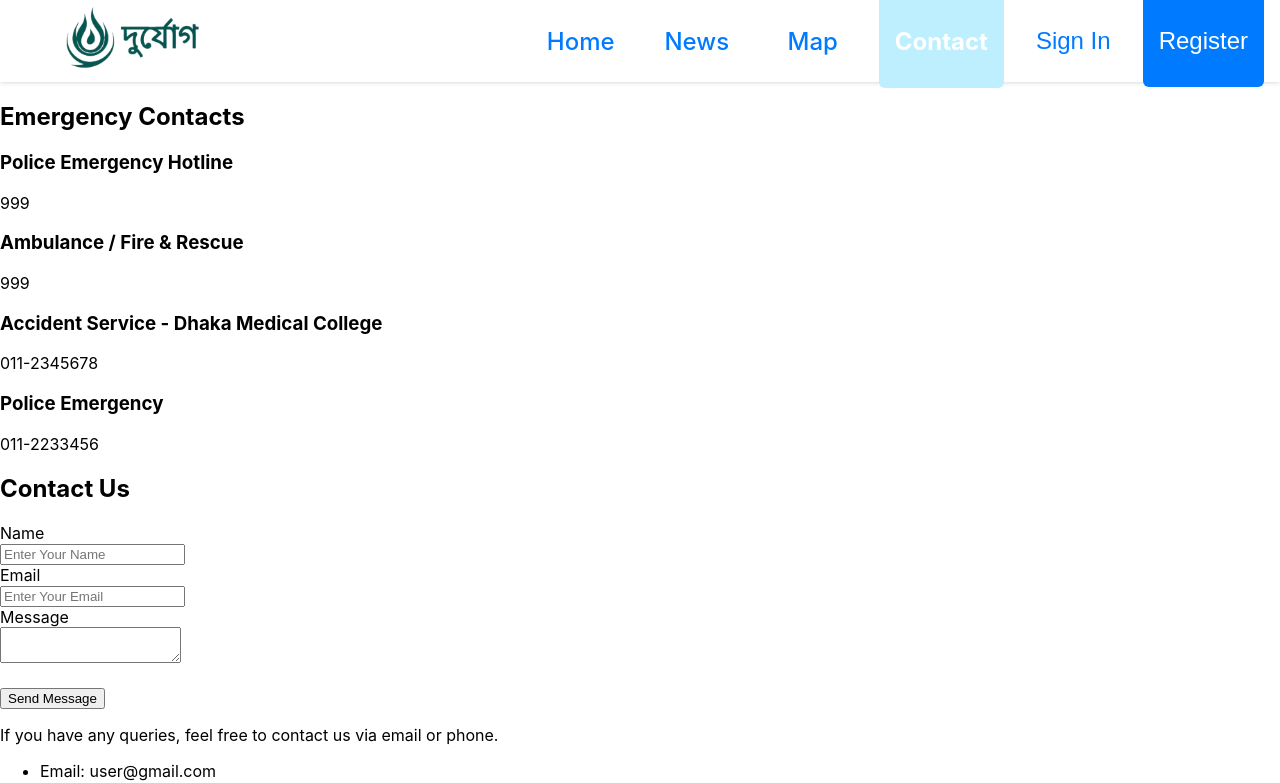
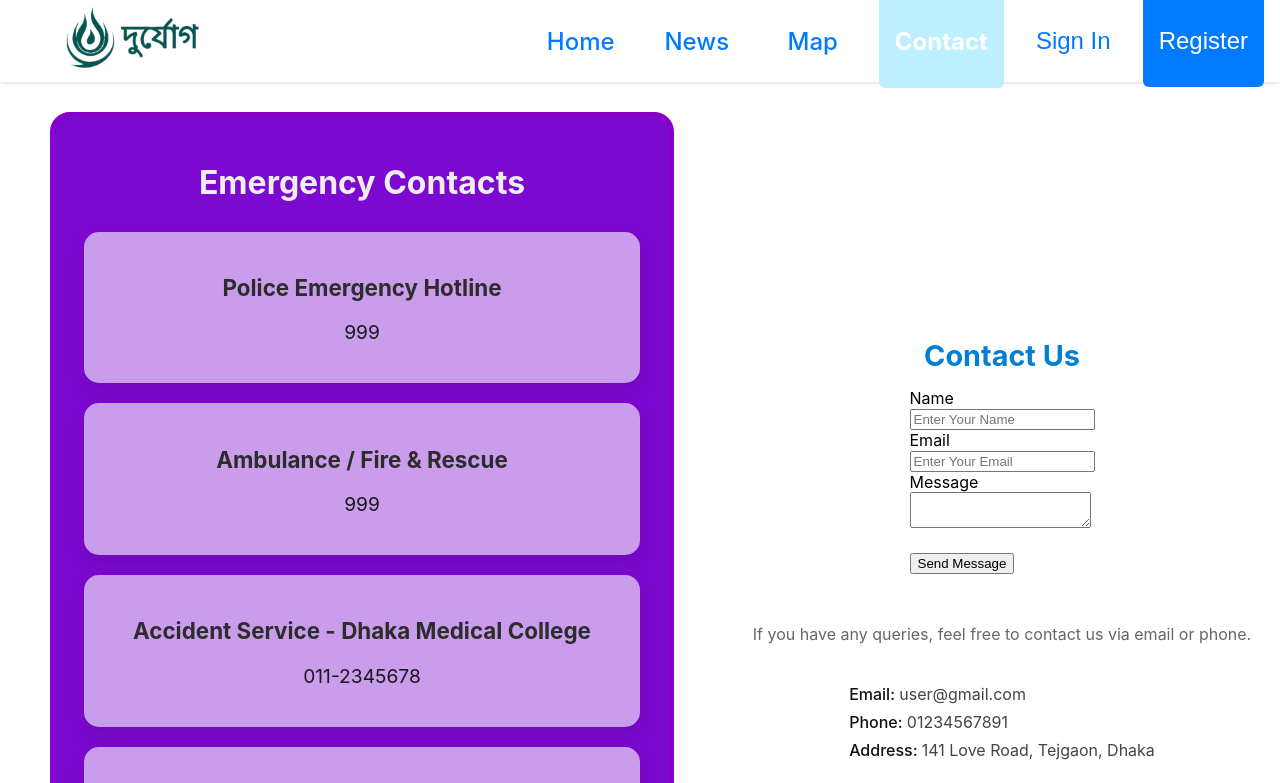
Before and after one commit to SHOEBILL04/DURJOG, a React (Create React App) app: page /contact in a window 1280 px wide. Shown: the top 783 px of the page. Built offline with nearby package versions, Linux system fonts and the light colour scheme.

Commit message:
added_css

```diff
--- /dev/null
+++ b/src/pages/ContactPage.css
@@ -0,0 +1,158 @@
+.contact-page {
+  display: flex;
+  height: 100%;
+  width: 100%;
+  align-items: center;
+  justify-content: center;
+
+
+  .wrapper{
+    display: flex;
+    flex-direction: row;
+    align-items: center;
+    overflow-y: scroll;
+    width: 100%;
+    height: 100%;
+    scrollbar-width: none;
+    -ms-overflow-style: none;
+    justify-content: space-between;
+    gap: 50px;
+
+    @include md {
+      flex-direction: column;
+    }
+
+
+
+    .emergency {
+      width: 50%;
+      height: 90%;
+      border: 4px solid rgb(135, 0, 200);
+      padding: 20px 30px;
+      border-radius: 20px;
+      margin-left: 50px;
+      margin-top: 30px;
+      margin-bottom: 50px;
+      background-color: rgb(124, 9, 207);
+
+      @include md {
+        height: 95%;
+        width: 100%;
+        padding: 10px 5px 20px 5px;
+      }
+    }
+
+
+    h2 {
+      font-size: 2rem;
+      color: #eee;
+      margin-bottom: 30px;
+      text-align: center;
+      white-space: nowrap;
+
+      @include md {
+        font-size: 1.6rem;
+      }
+    }
+
+    .contact-cards {
+      display: flex;
+      flex-direction: column;
+      gap: 20px;
+      width: 100%;
+      padding: 20 20px;
+
+      @include md {
+      flex-direction: column;
+    }
+
+      .contact-card {
+      background-color: #ffffff99;
+      border-radius: 15px;
+      padding: 20px;
+      text-align: center;
+      box-shadow: 0 8px 15px rgba(0, 0, 0, 0.1);
+      transition: transform 0.3s ease, box-shadow 0.3s ease;
+      backdrop-filter: blur(2px);
+
+      @include md {
+        display: flex;
+      flex-direction: row;
+      justify-content: space-between;
+      font-size: 1rem;
+      padding: 10px;
+    }
+
+      &:hover {
+        transform: translateY(-1px);
+        box-shadow: 0 10px 20px rgba(0, 0, 0, 0.2);
+      }
+
+       h3 {
+        font-size: 1.4rem;
+        color: #2c2c2c;
+        margin-bottom: 10px;
+
+        @include md {
+      flex-direction: row;
+      font-size: 1rem;
+      text-align: left;
+    }
+      }
+
+      p {
+        font-size: 1.2rem;
+        color: #181818;
+
+        @include md {
+      font-size: 1rem;
+      white-space: nowrap;
+    }
+      }
+    }
+    }
+
+    .contact-us {
+      margin-top: 40px;
+      width: 50%;
+      display: flex;
+      flex-direction: column;
+      align-items: center;
+
+
+
+      h2 {
+        color:#007fd4;
+        margin-bottom: 15px;
+        font-size: 1.8rem;
+      }
+
+      p {
+        color: #666;
+        margin-bottom: 20px;
+        margin-top: 50px;
+      }
+
+
+      ul {
+        padding: 0;
+        list-style: none;
+        display: flex;
+        flex-direction: column;
+
+         li {
+          margin: 4px 0;
+          font-size: 16px;
+          color: #444;
+
+          span {
+            color: #111;
+            font-weight: 500;
+          }
+        }
+      }
+    }
+
+  }
+
+}
--- a/src/pages/ContactPage.js
+++ b/src/pages/ContactPage.js
@@ -1,6 +1,6 @@
 import {ContactCard} from "../Components/ContctCard/ContactCard";
 import ContactForm from '../Components/ContactForm/ContactForm';
-
+import './ContactPage.css';
 
 export const ContactPage = () => {
   const contactDetails = [
```
